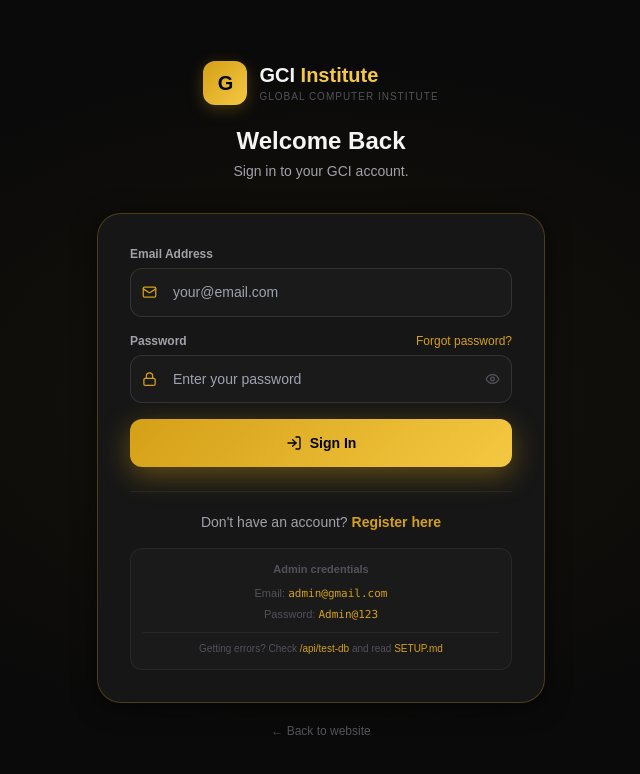
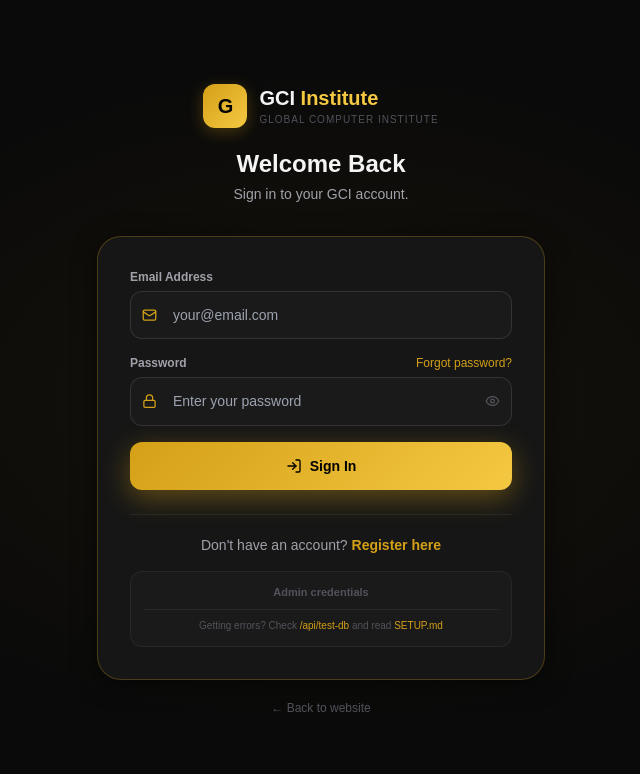
Before and after one commit to hamza-nasir9/Global-Computer-Institute, a Next.js app: page /auth/login in a window 1280 px wide. Shown: the top 774 px of the page, without its empty margins (319-959 px from the left). Built offline with nearby package versions, Linux system fonts and the light colour scheme; no server answers; the database is empty.

Commit message:
Hide admin credentials in LoginClient.jsx
Comment out admin email and password for security reasons.

```diff
--- a/src/app/auth/login/LoginClient.jsx
+++ b/src/app/auth/login/LoginClient.jsx
@@ -141,10 +141,10 @@ export default function LoginClient() {
             <p className="text-[11px] text-center mb-1.5 font-semibold" style={{ color:'var(--text-muted)' }}>Admin credentials</p>
             <div className="space-y-1">
               <p className="text-[11px] text-center" style={{ color:'var(--text-muted)' }}>
-                Email: <span className="text-[#D4A017] font-mono">admin@gmail.com</span>
+                {/* Email: <span className="text-[#D4A017] font-mono">admin@gmail.com</span> */}
               </p>
               <p className="text-[11px] text-center" style={{ color:'var(--text-muted)' }}>
-                Password: <span className="text-[#D4A017] font-mono">Admin@123</span>
+                {/* Password: <span className="text-[#D4A017] font-mono">Admin@123</span> */}
               </p>
             </div>
             <div className="mt-2 pt-2 border-t" style={{ borderColor:'var(--border-subtle)' }}>
```
